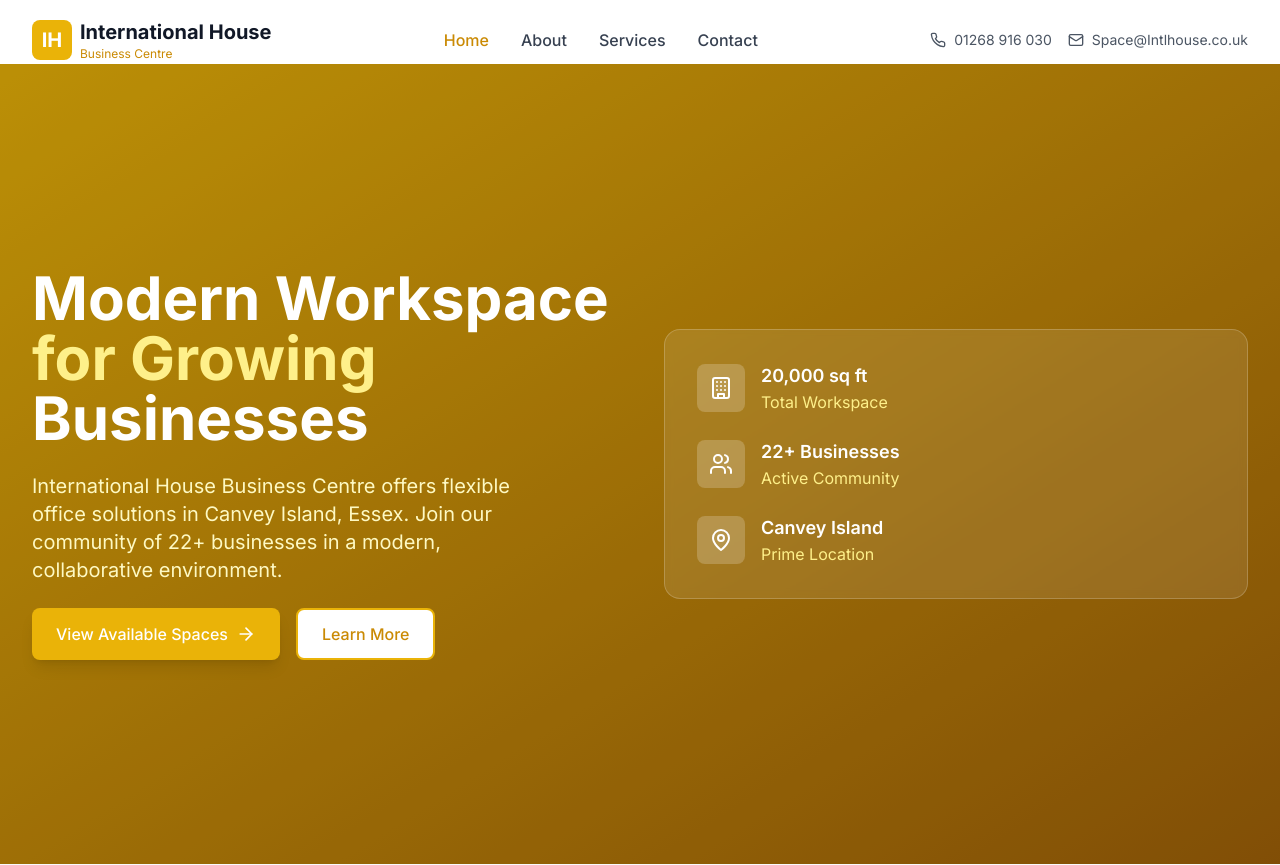
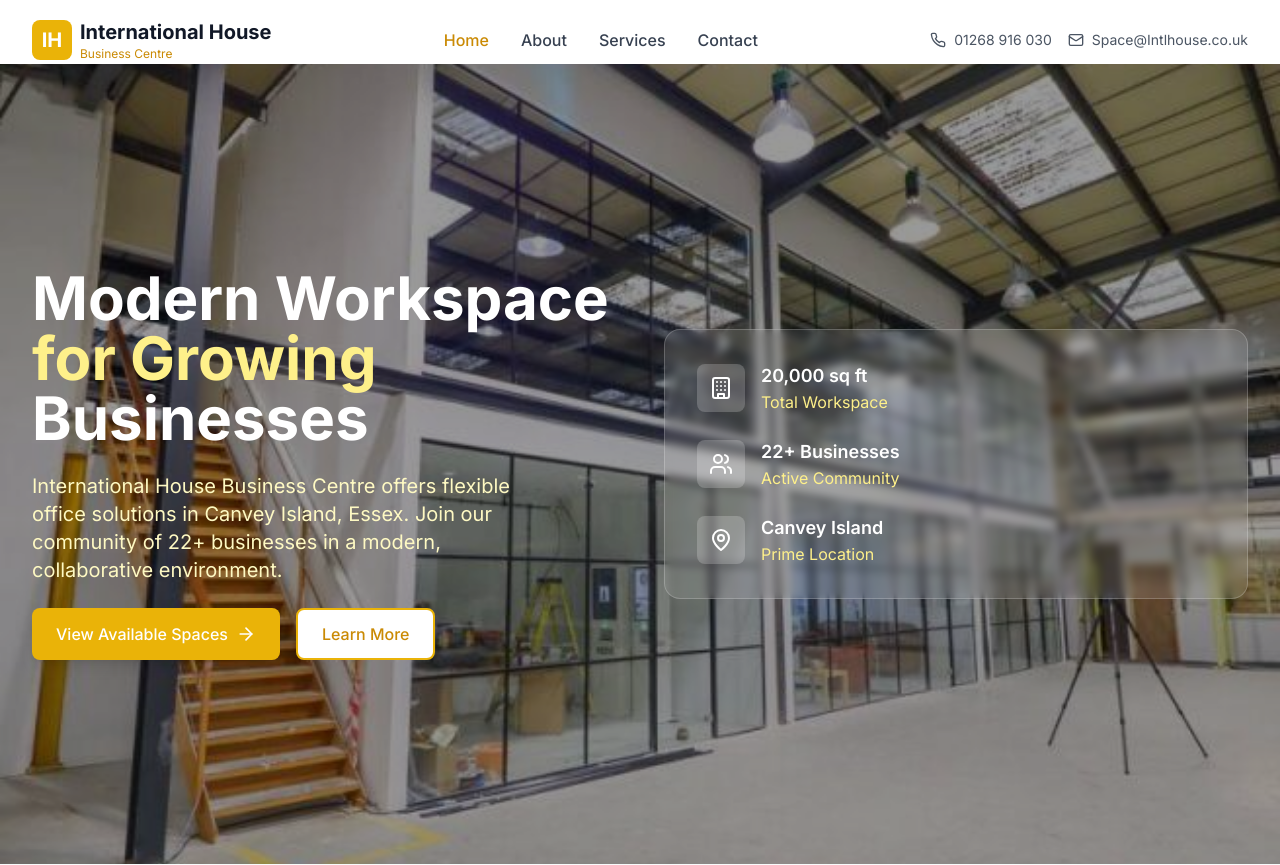
Before and after one commit to CWCMEDIA/inc, a React (Create React App) app: page / in a window 1280 px wide. Shown: the top 865 px of the page. Built offline with nearby package versions, Linux system fonts and the light colour scheme.

Commit message:
Add background.jpeg image to homepage hero section

```diff
--- a/src/pages/Home.js
+++ b/src/pages/Home.js
@@ -72,8 +72,8 @@
   return (
     <div className="pt-16">
       {/* Hero Section */}
-      <section className="relative bg-gradient-to-br from-primary-500 to-primary-700 text-white overflow-hidden">
-        <div className="absolute inset-0 bg-black opacity-20"></div>
+      <section className="relative bg-cover bg-center bg-no-repeat text-white overflow-hidden" style={{ backgroundImage: 'url(/background.jpeg)' }}>
+        <div className="absolute inset-0 bg-black opacity-40"></div>
         <div className="container-custom relative z-10">
           <div className="grid grid-cols-1 lg:grid-cols-2 gap-12 items-center min-h-screen">
             <motion.div
```
Also changed, not shown: public/background.jpeg (added).
